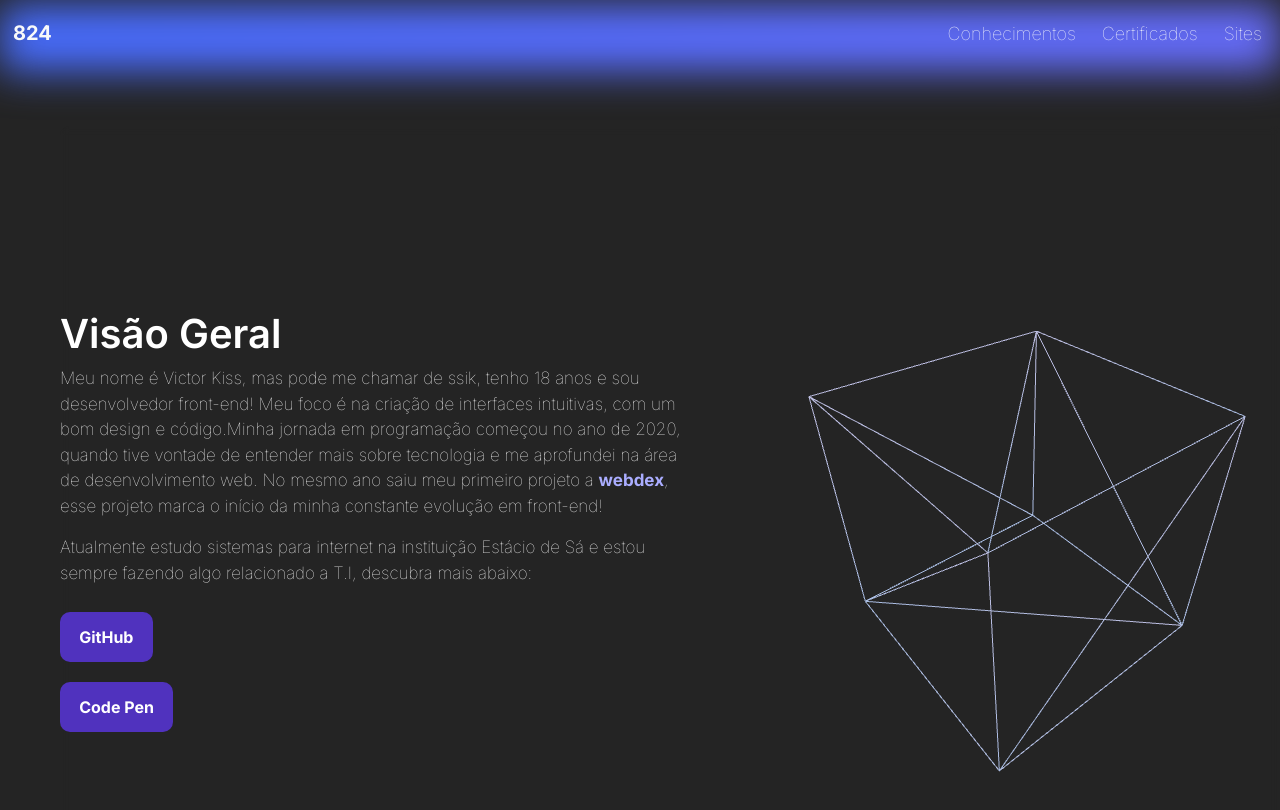
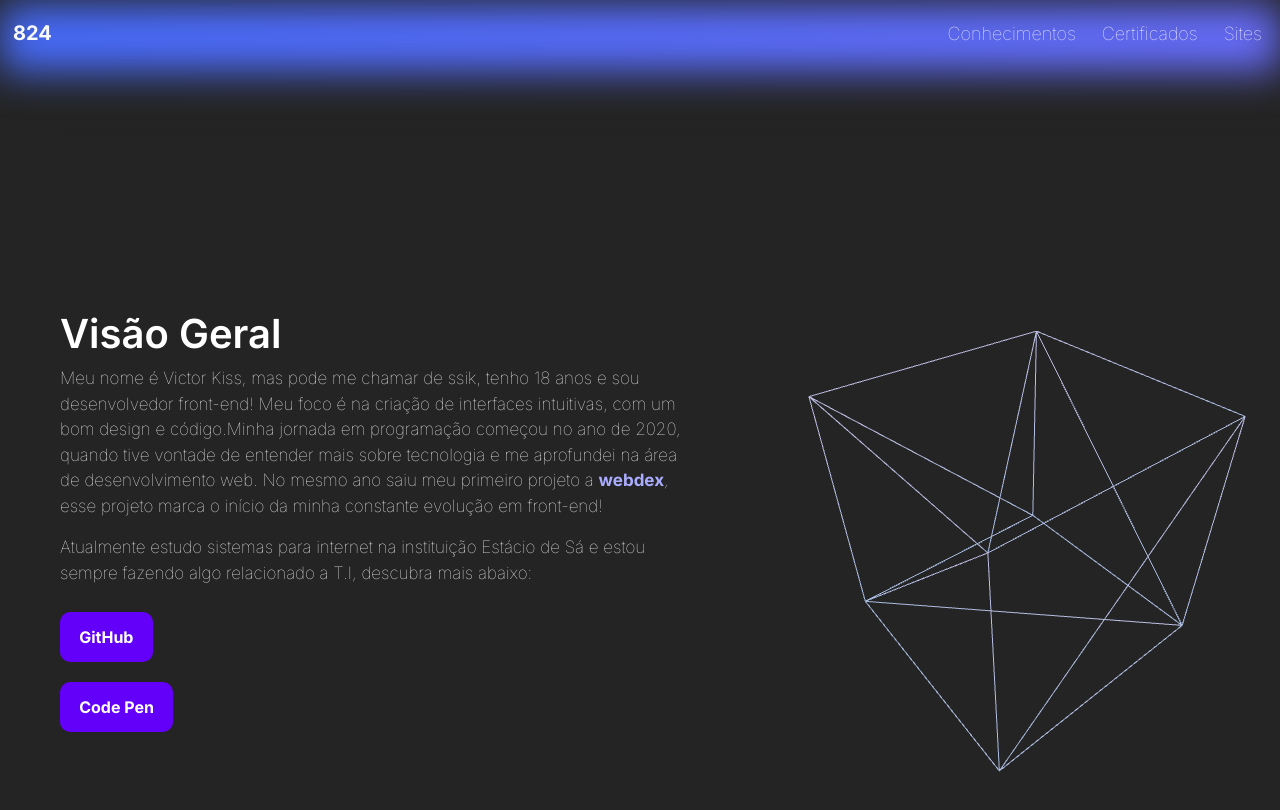
Before and after one commit to victor-kiss/ssik824, a Next.js app: page / in a window 1280 px wide. Shown: the top 810 px of the page. Built offline with nearby package versions, Linux system fonts and the light colour scheme.

Commit message:
Update page.tsx

```diff
--- a/src/app/page.tsx
+++ b/src/app/page.tsx
@@ -13,7 +13,7 @@ const LinkButton = styled.a`
   text-decoration:none;
   border-radius:10px;
   padding:0.8rem 1.2rem;
-  background:#5032BE;
+  background:#6300FA;
   display:block;
   margin:10px 0;
   font-weight:bold;
```
